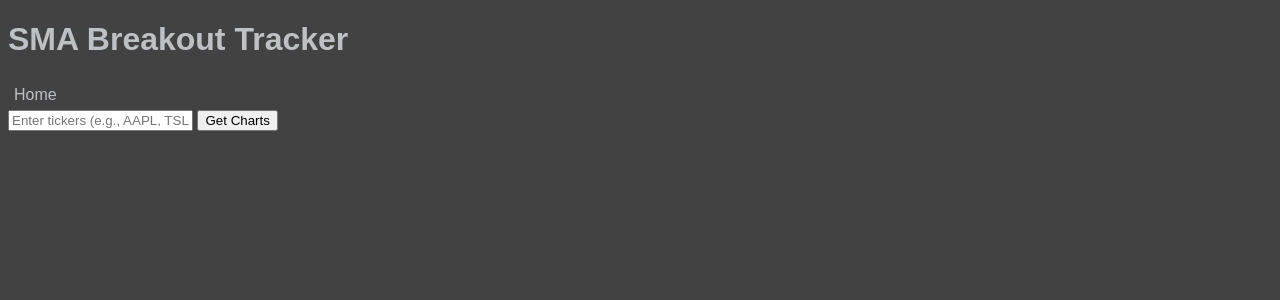
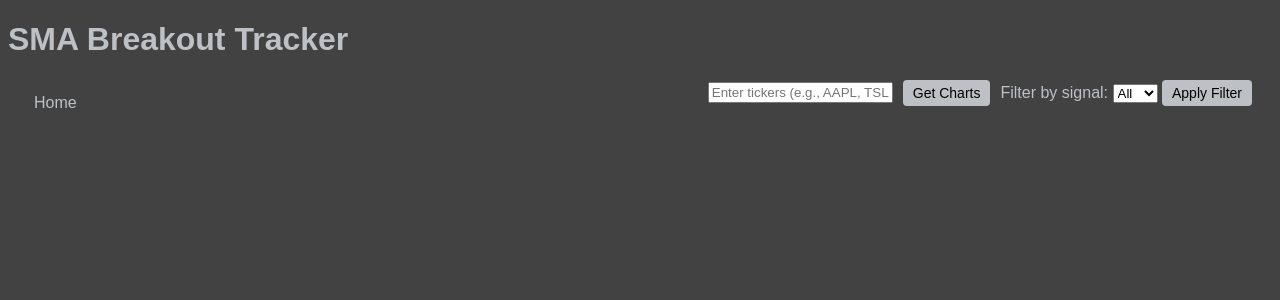
Before and after one commit to mohobson/MyPortfolio, a Flask app: page /charts in a window 1280 px wide. Shown: the top 300 px of the page. Run offline with Flask 2, Linux system fonts and the light colour scheme; data that the repository does not hold is empty.

Commit message:
add chart filters

```diff
--- a/app.py
+++ b/app.py
@@ -5,6 +5,7 @@ from Yahoo.yfinance_fetch import fetch_stock_data
 from Yahoo.yfinance_fetch import get_one_year_daily_close_price
 from Schwab.api import schwab
 import time
+from datetime import datetime, timedelta, timezone
 
 import pandas as pd
 # import matplotlib
@@ -280,17 +281,40 @@ def refresh_data():
 def charts():
     tickers = db.fetch_all_data()["Ticker"].tolist()
     charts = []
+    signal_filter = "all"
+    if request.method == "POST":
+        form_type = request.form.get("form_type")
 
-    if request.method == "POST":
-        tickers = request.form["tickers"].upper().replace(" ", "").split(",")  # User input: "AAPL, TSLA, AMZN"
+        if form_type == "search":
+            tickers_input = request.form["tickers"].upper().replace(" ", "")
+            tickers = tickers_input.split(",") if tickers_input else tickers
+
+        elif form_type == "filter":
+            signal_filter = request.form.get("signal_filter", "all")
+
+    days_lookback = 5
+    cutoff_date = datetime.now(timezone.utc) - timedelta(days=days_lookback) # LOOK AT CHANGING FROM UTC TO EST
+
 
     for ticker in tickers:
         df = get_one_year_daily_close_price(ticker)
         df = create_charts.calculate_sma(df)
         df = create_charts.generate_signals(df, ticker)
-        charts.append(create_charts.create_plot(df, ticker))
 
-    return render_template("charts.html", charts=charts, tickers=", ".join(tickers))
+        recent_signals = df.loc[cutoff_date:]
+
+        show_chart = False
+        if signal_filter == "buy" and recent_signals["Buy Signal"].any():
+            show_chart = True
+        elif signal_filter == "sell" and recent_signals["Sell Signal"].any():
+            show_chart = True
+        elif signal_filter == "all":
+            show_chart = True
+
+        if show_chart:
+            charts.append(create_charts.create_plot(df, ticker))
+
+    return render_template("charts.html", charts=charts)
 
 
 if __name__ == "__main__":
--- a/create_charts.py
+++ b/create_charts.py
@@ -12,7 +12,7 @@ def calculate_sma(df, short_window=50, long_window=200):
 
 def generate_signals(df, ticker):
     # Make sure the dataframe has no missing values
-    df = df.dropna()
+    df = df.dropna().copy()
 
     # Create new columns initialized to False
     df["Buy Signal"] = False
@@ -70,6 +70,6 @@ def create_plot(df, ticker):
         marker=dict(symbol="triangle-down", color="red", size=10)
     ))
 
-    fig.update_layout(title=f"{ticker} - SMA Breakouts", xaxis_title="Date", yaxis_title="Price", template="plotly_white")
+    fig.update_layout(title=f"{ticker}", xaxis_title="Date", yaxis_title="Price", template="plotly_white")
 
     return pio.to_html(fig, full_html=False)
--- a/static/style.css
+++ b/static/style.css
@@ -46,6 +46,13 @@ body {
     justify-content: center;
     gap: 8px;
     align-content: flex-start;
+}
+
+.charts-header {
+    display: flex;
+    justify-content: space-between;
+    align-items: center;
+    padding: 0 20px;
 }
 
 .sector-legend-box {
@@ -268,3 +275,10 @@ ul {
 .default-sector {
     background-color: #708090; /* Slate Gray */
 }
+
+.chart-filters {
+    display: flex;
+    flex-direction: row;
+    gap: 10px;
+    margin-bottom: 20px;
+}
--- a/templates/charts.html
+++ b/templates/charts.html
@@ -4,14 +4,30 @@
 
 <h1>SMA Breakout Tracker</h1>
 
-<div class="header-links">
-    <a class="header-links" href="{{ url_for('dashboard') }}">Home</a>
+<div class="charts-header">
+    <div class="header-links">
+        <a class="header-links" href="{{ url_for('dashboard') }}">Home</a>
+    </div>
+
+    <div class="chart-filters">
+        <form method="POST" class="edit-form">
+            <input type="hidden" name="form_type" value="search">
+            <input type="text" name="tickers" placeholder="Enter tickers (e.g., AAPL, TSLA, AMZN)">
+            <button type="submit" class="edit-button">Get Charts</button>
+        </form>
+
+        <form method="POST">
+            <input type="hidden" name="form_type" value="filter">
+            <label>Filter by signal:</label>
+            <select name="signal_filter">
+                <option value="all">All</option>
+                <option value="buy">Buy</option>
+                <option value="sell">Sell</option>
+            </select>
+            <button type="submit" class="edit-button">Apply Filter</button>
+        </form>
+    </div>
 </div>
-
-<form method="POST">
-    <input type="text" name="tickers" placeholder="Enter tickers (e.g., AAPL, TSLA, AMZN)" required>
-    <button type="submit">Get Charts</button>
-</form>
 
 {% for chart in charts %}
     <div class="chart-container">{{ chart | safe }}</div>
```
